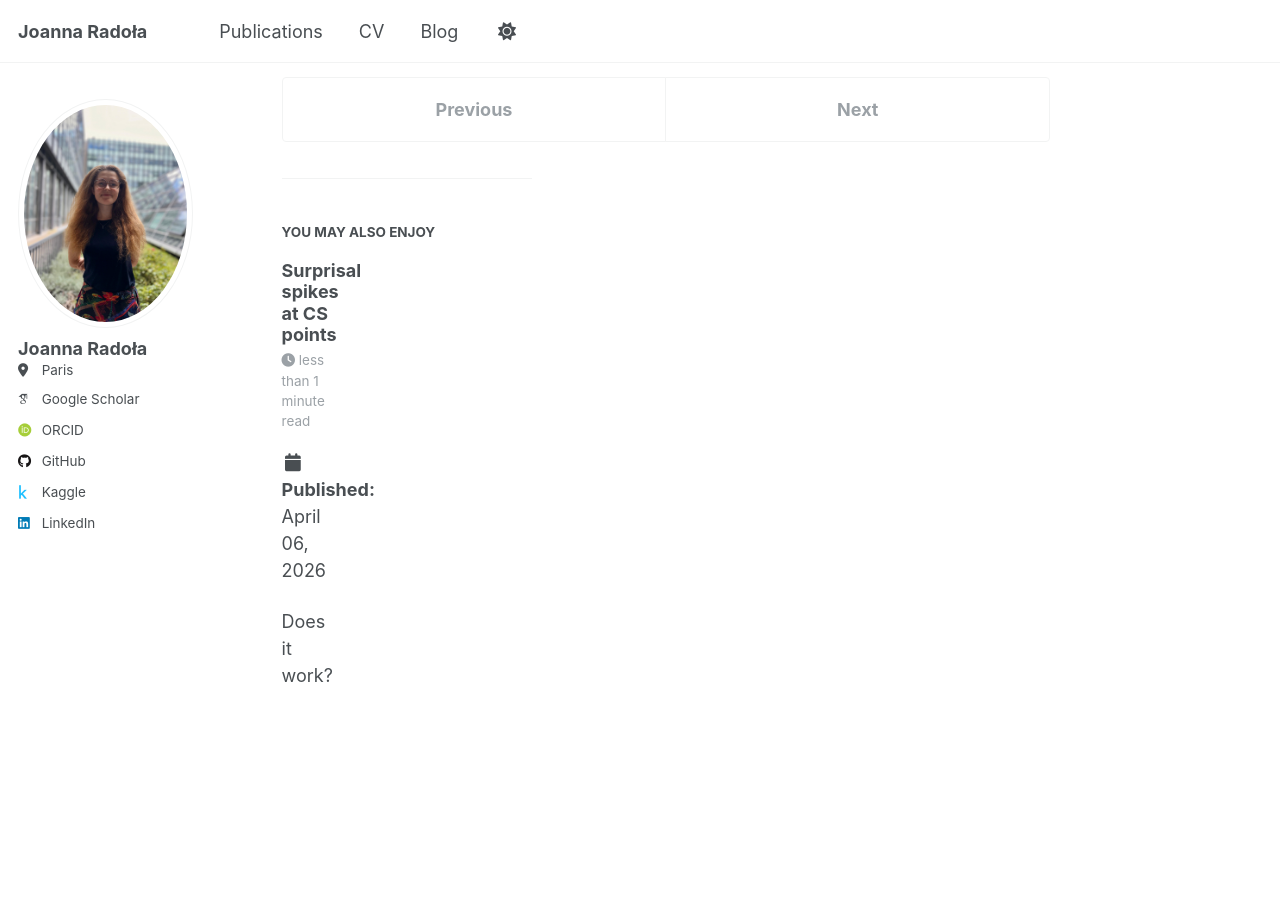
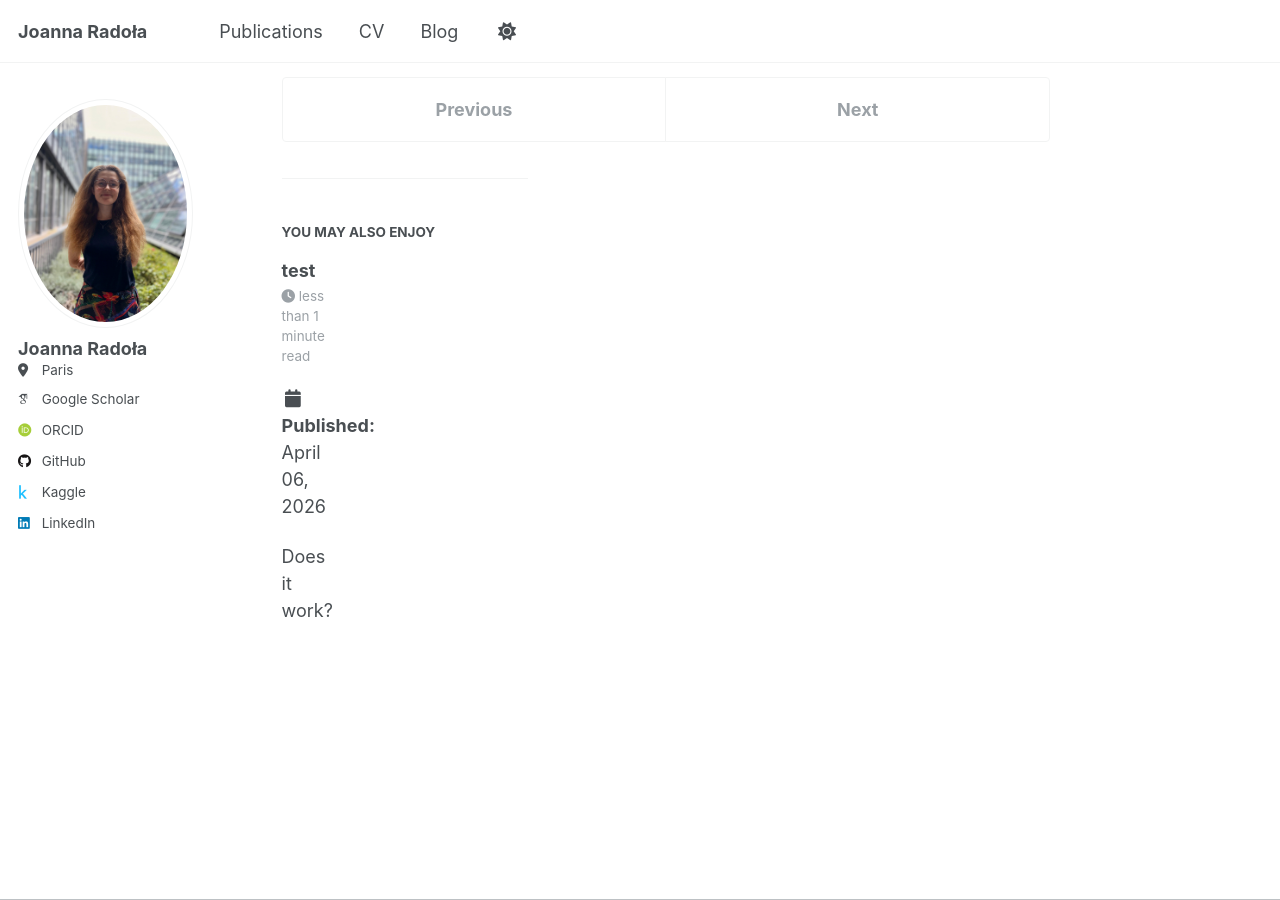
Before and after one commit to jradola/jradola.github.io, a Jekyll site: the page built from _posts/2026-04-10-blog-post-1.md, in a window 1280 px wide and 900 px high, scrolled down 529 px. Built offline with Jekyll 4.4.1, drawn with Linux system fonts in a browser that asks for light colours; some web fonts are replaced; a script that is not in the unit is left out; part of the change alters nothing that is shown.

Commit message:
fix posts

```diff
--- a/_config.yml
+++ b/_config.yml
@@ -208,12 +208,6 @@ kramdown:
   smart_quotes: lsquo,rsquo,ldquo,rdquo
   enable_coderay: false
 
-# These settings control the types of collections used by the template
-collections:
-  posts:
-    output: true
-    permalink: /:collection/:path/
-
 # These settings control how pages and collections are included in the site
 defaults:
   # _posts
--- a/_posts/2026-04-06-test.md
+++ b/_posts/2026-04-06-test.md
@@ -1,8 +1,7 @@
 ---
 layout: single
-title: 'Surprisal spikes at CS points'
+title: 'test'
 date: 2026-04-06
-permalink: /posts/2026/post2
 tags:
   - CS
 ---
--- a/_posts/2026-04-10-blog-post-1.md
+++ b/_posts/2026-04-10-blog-post-1.md
@@ -2,7 +2,6 @@
 layout: single
 title: 'Surprisal spikes at CS points'
 date: 2026-04-10
-permalink: /posts/2026/post1
 tags:
   - CS
 ---
```
